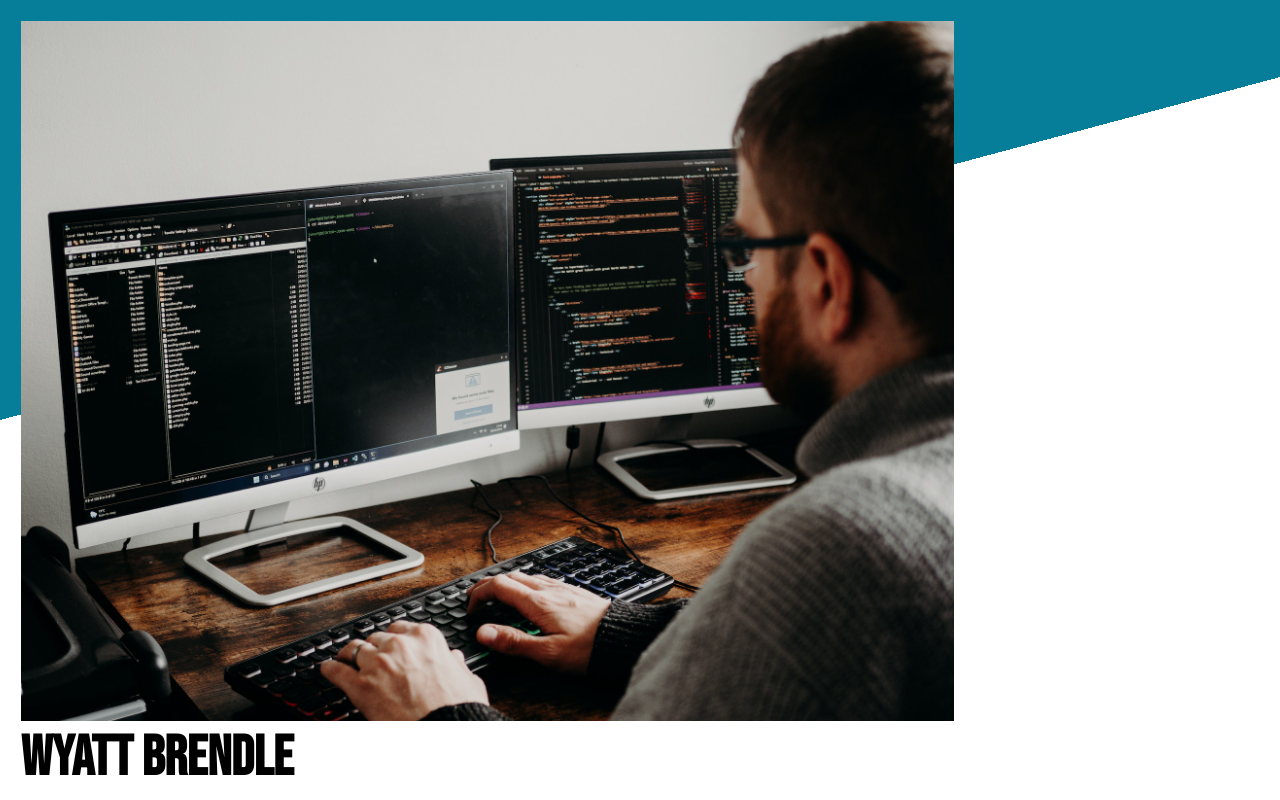
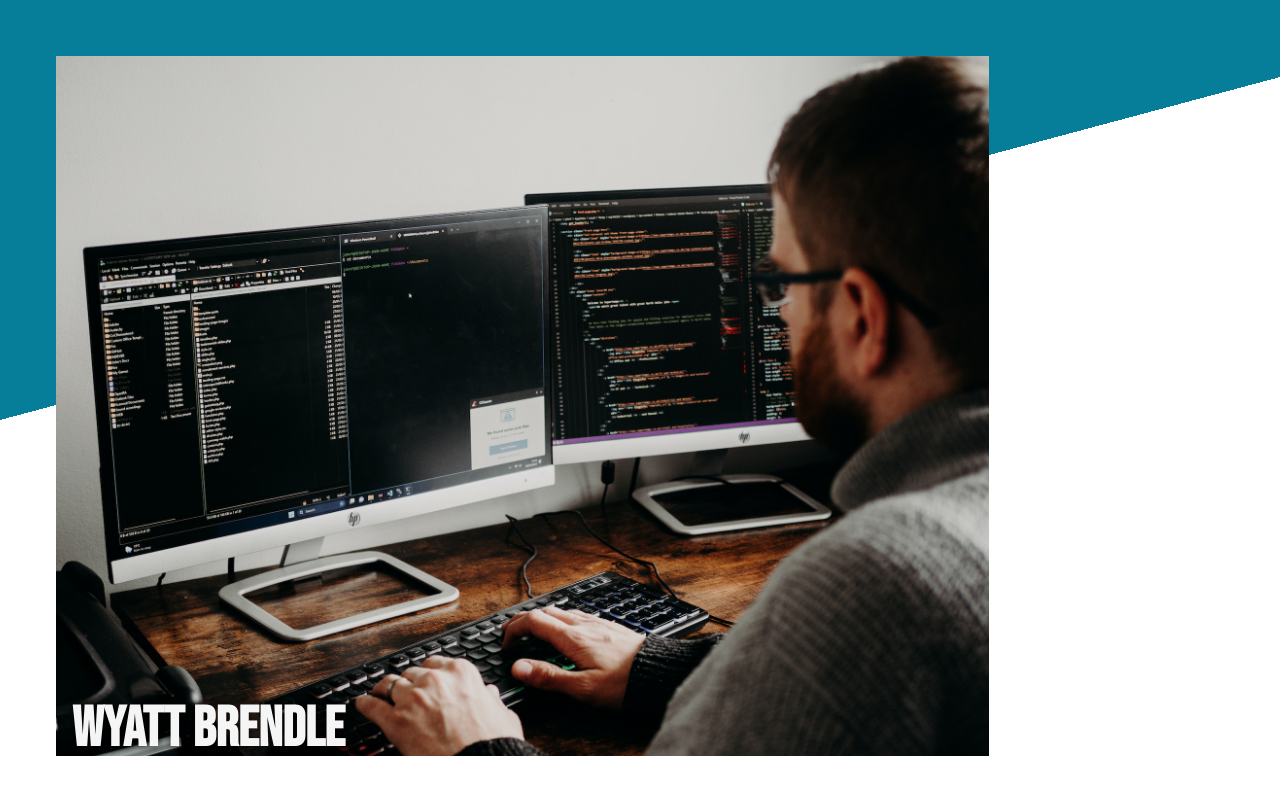
Before and after one commit to wwyattbrendle/personal-portfolio, a plain HTML site: page index.html in a window 1280 px wide. Shown: the top 800 px of the page. Drawn offline with Linux system fonts and the light colour scheme.

Commit message:
completed tablet view for now

```diff
--- a/index.html
+++ b/index.html
@@ -7,6 +7,7 @@
     <link rel="stylesheet" href="./styles.css">
 </head>
 <body>
+    <div class="main">
         <div class="hero">
             <picture>
                 <source media="(min-width: 1024px)"
@@ -33,6 +34,8 @@
                 </a>
             </div>
         </div>
+    </div>
+
     <div class="work">
         <h2>My Work</h2>
         <div id="projects-container">
--- a/styles.css
+++ b/styles.css
@@ -179,7 +179,7 @@ div.contact-text > p{
         grid-template-columns: repeat(auto-fill, minmax(240px, 1fr));
     }
 
-    div.work, div.main, div.about-me{
+    div.work, div.main{
         margin: 2.2rem;
     }
 
@@ -212,10 +212,19 @@ div.contact-text > p{
     div.icon-container{
         display: none;
     }
+
+    h1#name {
+        position: relative;
+        top: -4rem;
+        left: 1rem;
+        color: whitesmoke;
+        text-shadow: 0px 0px 10px black;
+    }
 }
 
 @media (min-width: 1024px) {
     img.hero-img {
         max-height: 700px;
     }
+
 }
```
Lines whose indentation alone changed are shown as unchanged.
